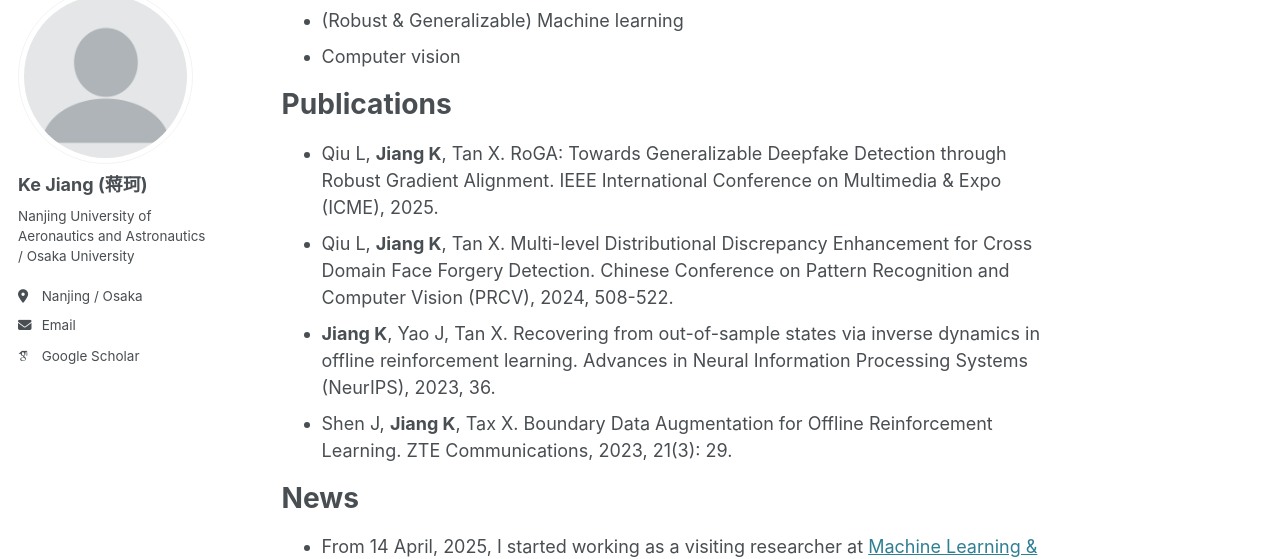
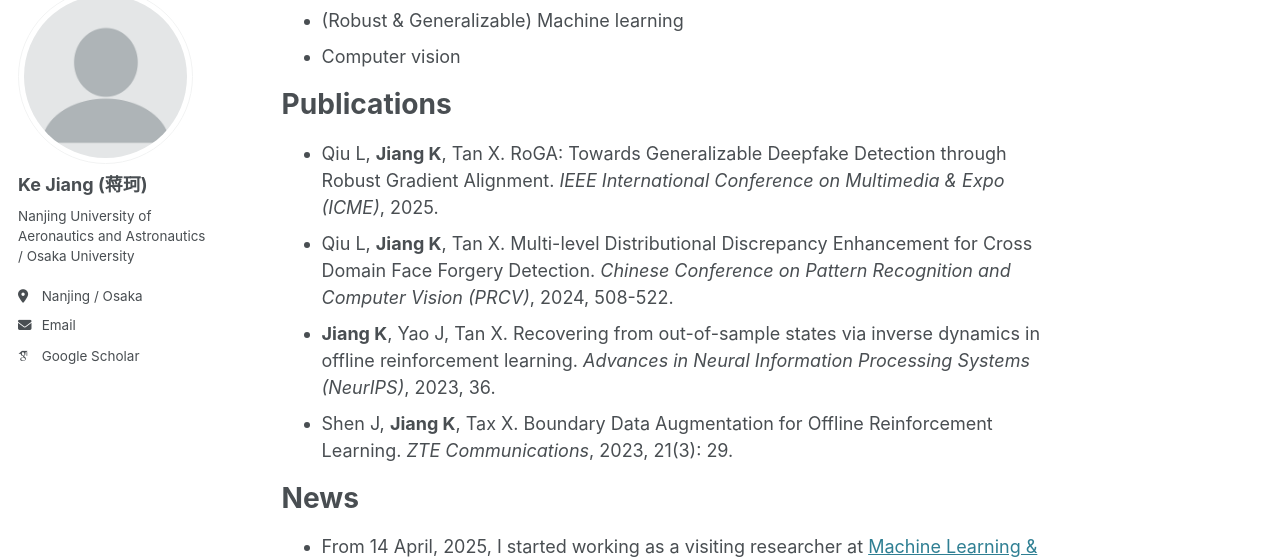
Before and after one commit to Jack10843/Jack10843.github.io, a Jekyll site: the page built from _pages/about.md, in a window 1280 px wide and 900 px high, scrolled down 398 px. Shown: the part 117-676 px from the top of the window. Built offline with Jekyll 4.4.1, drawn with Linux system fonts in a browser that asks for light colours; some web fonts are replaced.

Commit message:
Update about.md

```diff
--- a/_pages/about.md
+++ b/_pages/about.md
@@ -22,10 +22,10 @@ Research Interests
 
 Publications
 ======
- - Qiu L, **Jiang K**, Tan X. RoGA: Towards Generalizable Deepfake Detection through Robust Gradient Alignment. IEEE International Conference on Multimedia & Expo (ICME), 2025.
- - Qiu L, **Jiang K**, Tan X. Multi-level Distributional Discrepancy Enhancement for Cross Domain Face Forgery Detection. Chinese Conference on Pattern Recognition and Computer Vision (PRCV), 2024, 508-522.
- - **Jiang K**, Yao J, Tan X. Recovering from out-of-sample states via inverse dynamics in offline reinforcement learning. Advances in Neural Information Processing Systems (NeurIPS), 2023, 36.
- - Shen J, **Jiang K**, Tax X. Boundary Data Augmentation for Offline Reinforcement Learning. ZTE Communications, 2023, 21(3): 29.
+ - Qiu L, **Jiang K**, Tan X. RoGA: Towards Generalizable Deepfake Detection through Robust Gradient Alignment. *IEEE International Conference on Multimedia & Expo (ICME)*, 2025.
+ - Qiu L, **Jiang K**, Tan X. Multi-level Distributional Discrepancy Enhancement for Cross Domain Face Forgery Detection. *Chinese Conference on Pattern Recognition and Computer Vision (PRCV)*, 2024, 508-522.
+ - **Jiang K**, Yao J, Tan X. Recovering from out-of-sample states via inverse dynamics in offline reinforcement learning. *Advances in Neural Information Processing Systems (NeurIPS)*, 2023, 36.
+ - Shen J, **Jiang K**, Tax X. Boundary Data Augmentation for Offline Reinforcement Learning. *ZTE Communications*, 2023, 21(3): 29.
 
 News
 ======
```
